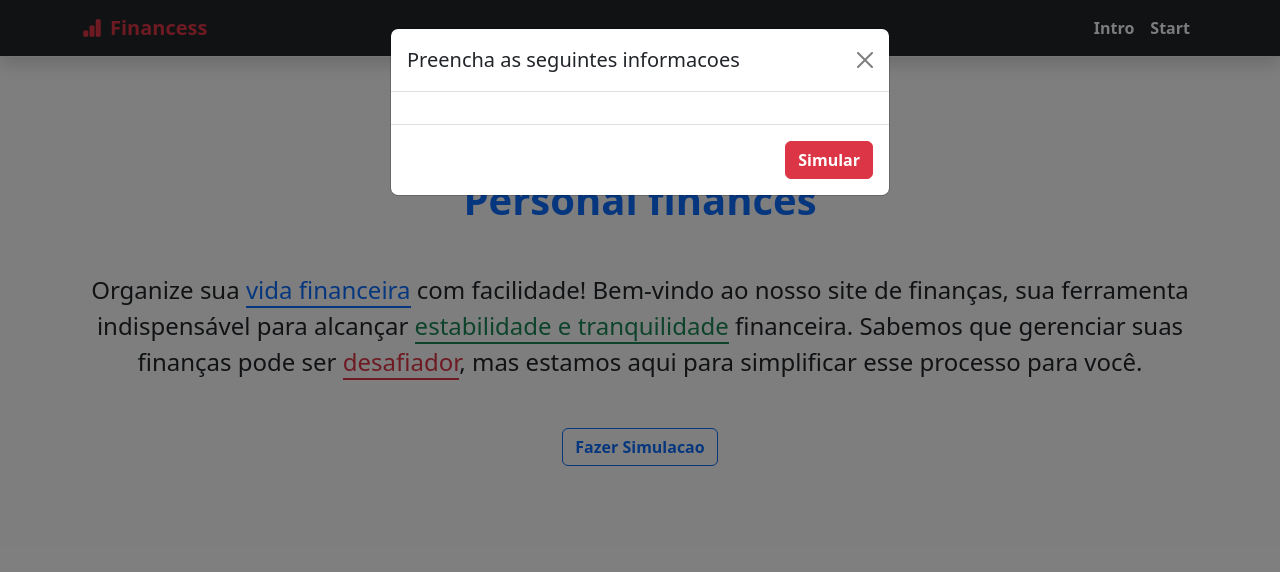
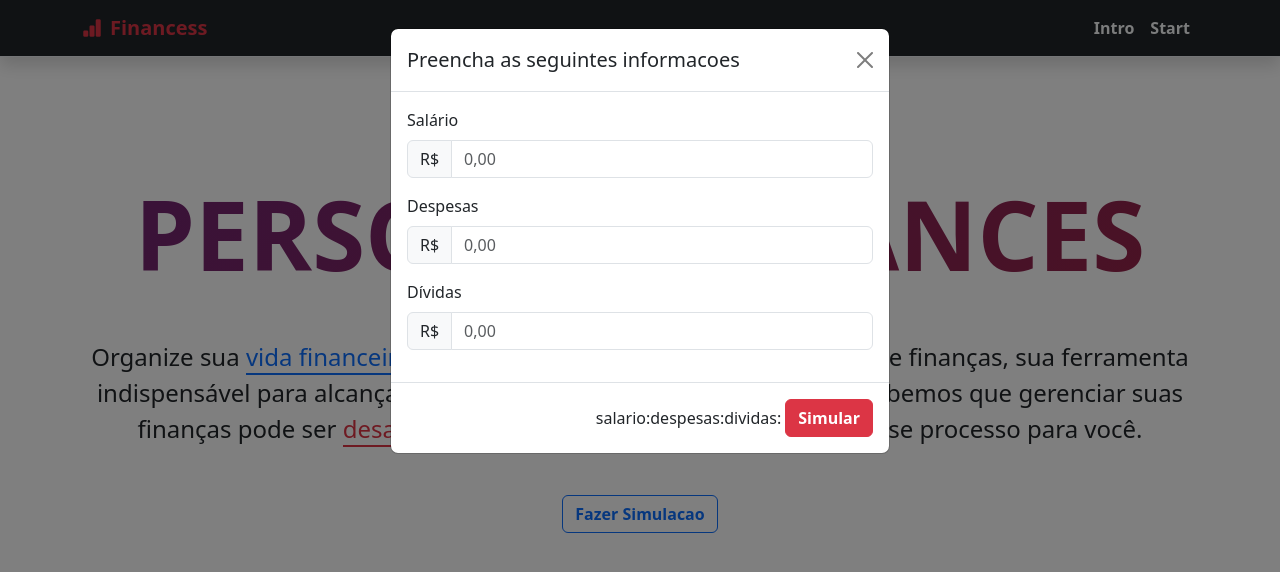
Before and after one commit to TallysonFreitas/Financess, a React (Create React App) app: page / in a window 1280 px wide. Both pictures are taken after a click on the button "Fazer Simulacao". Shown: the top 572 px of the page. Built offline with nearby package versions, Linux system fonts and the light colour scheme.

Commit message:
feat: corrige forms

```diff
--- a/src/containers/Intro/index.tsx
+++ b/src/containers/Intro/index.tsx
@@ -1,12 +1,23 @@
+import { useState } from 'react'
+import TituloGradrient from '../../components/TituloGradient'
+
 const Intro = () => {
+  const [valores, setValores] = useState({
+    salario: '',
+    despesas: '',
+    dividas: ''
+  })
+
   return (
-    <section className="bg-light-subtle">
+    <section className="bg-white">
       <div className="container">
         <div className="row">
           <div className="col-12 text-center">
             <div className="text-center mb-5">
               <h2 className="text-dark fw-bold fs-1">Organize your</h2>
-              <h2 className="fw-bold fs-1  text-primary">Personal finances</h2>
+              <h2 className="fw-bold">
+                <TituloGradrient>Personal finances</TituloGradrient>
+              </h2>
             </div>
             <p className="lead text-dark fs-4 fw-medium mb-5">
               Organize sua{' '}
@@ -60,9 +71,91 @@ const Intro = () => {
                 ></button>
               </div>
               <div className="modal-body">
-                <form></form>
+                <form>
+                  {/* Salario Input */}
+                  <div className="mb-3">
+                    <label htmlFor="salario" className="form-label">
+                      Salário
+                    </label>
+                    <div className="input-group">
+                      <span className="input-group-text" id="basic-addon1">
+                        R$
+                      </span>
+                      <input
+                        type="number"
+                        value={valores.salario}
+                        onChange={(e) => {
+                          setValores({
+                            ...valores,
+                            salario: e.target.value
+                          })
+                        }}
+                        className="form-control"
+                        placeholder="0,00"
+                        aria-label="salario"
+                        aria-describedby="basic-addon1"
+                        id="salario"
+                      />
+                    </div>
+                  </div>
+                  {/* Despesas Input */}
+                  <div className="mb-3">
+                    <label htmlFor="despesas" className="form-label">
+                      Despesas
+                    </label>
+                    <div className="input-group">
+                      <span className="input-group-text" id="basic-addon2">
+                        R$
+                      </span>
+                      <input
+                        type="number"
+                        value={valores.despesas}
+                        onChange={(e) => {
+                          setValores({
+                            ...valores,
+                            despesas: e.target.value
+                          })
+                        }}
+                        className="form-control"
+                        placeholder="0,00"
+                        aria-label="despesas"
+                        aria-describedby="basic-addon2"
+                        id="despesas"
+                      />
+                    </div>
+                  </div>
+                  {/* Dívidas Input */}
+                  <div className="mb-3">
+                    <label htmlFor="dividas" className="form-label">
+                      Dívidas
+                    </label>
+                    <div className="input-group">
+                      <span className="input-group-text" id="basic-addon3">
+                        R$
+                      </span>
+                      <input
+                        type="number"
+                        value={valores.dividas}
+                        onChange={(e) => {
+                          setValores({
+                            ...valores,
+                            dividas: e.target.value
+                          })
+                        }}
+                        className="form-control"
+                        placeholder="0,00"
+                        aria-label="dividas"
+                        aria-describedby="basic-addon3"
+                        id="dividas"
+                      />
+                    </div>
+                  </div>
+                </form>
               </div>
               <div className="modal-footer">
+                salario:{valores.salario}
+                despesas:{valores.despesas}
+                dividas:{valores.dividas}
                 <button type="button" className="btn btn-danger fw-semibold">
                   Simular
                 </button>
```
